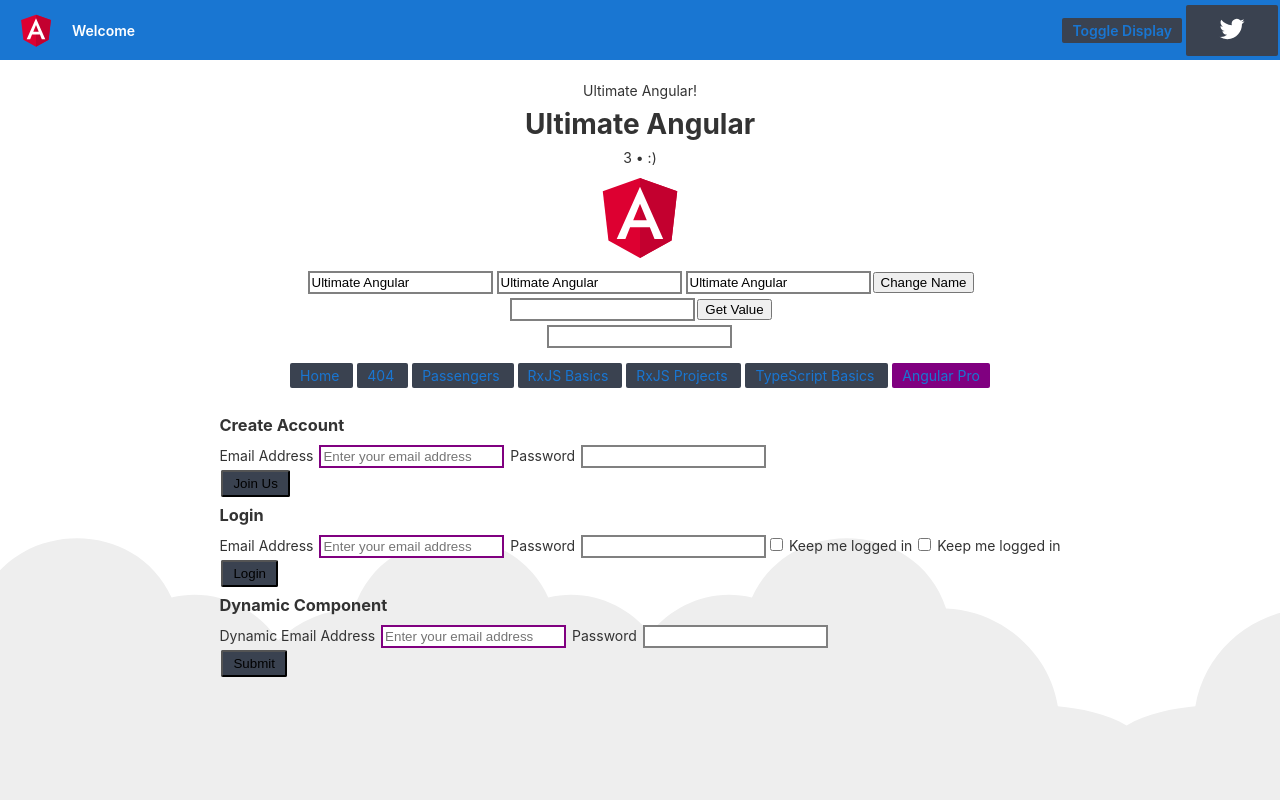
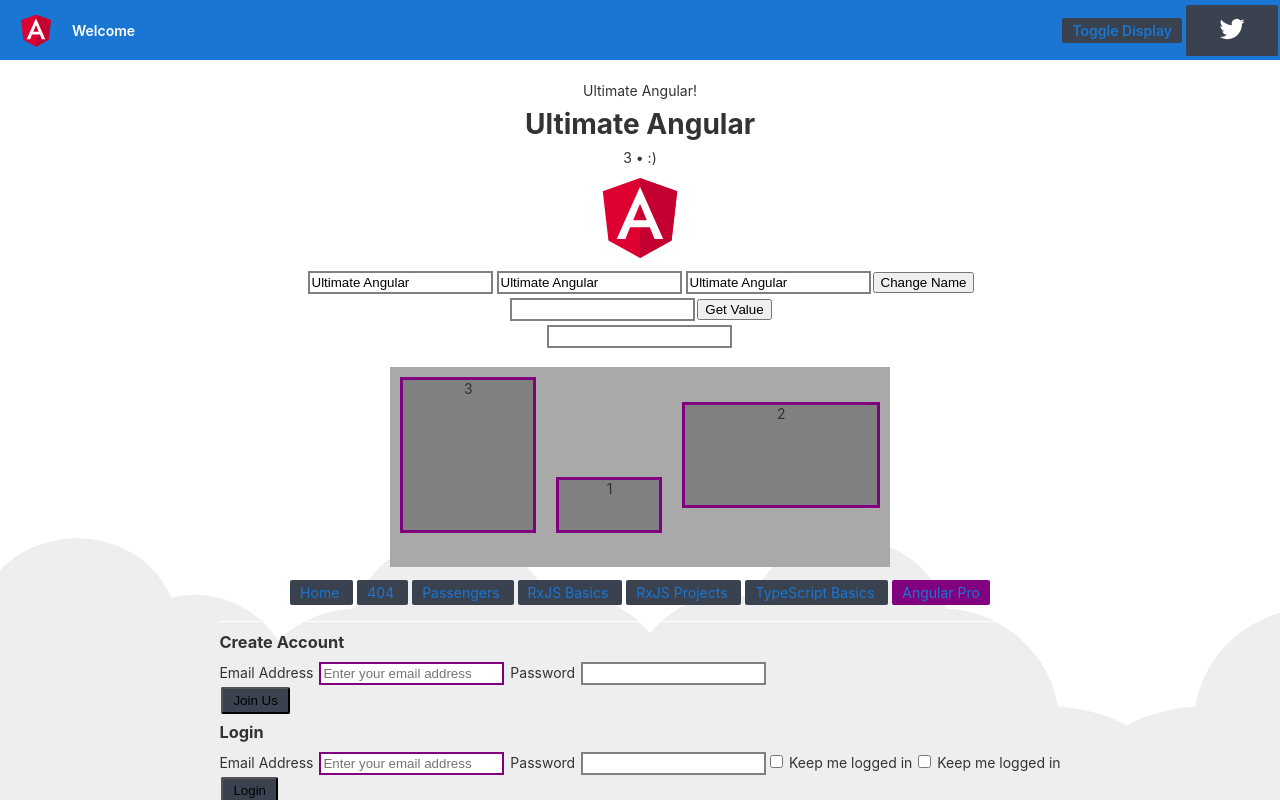
Before and after one commit to norandiaconu/angular-fundamentals, an Angular app: page /angular-pro in a window 1280 px wide. Both pictures are taken after a click on the link "Toggle Display". Shown: the top 800 px of the page. Built offline with nearby package versions, Linux system fonts and the light colour scheme.

Commit message:
Added FlexBox
Updated dynamic component rendering

```diff
--- a/src/app/angular-pro/angular-pro.component.html
+++ b/src/app/angular-pro/angular-pro.component.html
@@ -10,4 +10,11 @@
 </auth-form>
 <div #entry>
     <h3>Dynamic Component</h3>
+    <button (click)="destroyComponent()">Destroy</button>
+    <button (click)="moveComponent()">Move</button>
 </div>
+<ng-template #tmpl let-implicitVar let-angularVar="angularVar">
+    {{ implicitVar }} {{ angularVar }}
+</ng-template>
+<ng-container [ngTemplateOutlet]="tmpl2"></ng-container>
+<ng-template #tmpl2>Angular Template Outlet</ng-template>
--- a/src/app/angular-pro/angular-pro.component.ts
+++ b/src/app/angular-pro/angular-pro.component.ts
@@ -1,7 +1,7 @@
-import { Component, OnInit, ViewChild, ViewContainerRef, ComponentFactoryResolver,
-  AfterContentInit } from "@angular/core";
+import { Component, OnInit, ViewChild, ViewContainerRef, ComponentFactoryResolver, AfterContentInit, ComponentRef,
+  TemplateRef } from "@angular/core";
 import { AuthFormComponent } from "./auth-form/auth-form.component";
-import { Subject, Observable, Subscription } from "rxjs";
+import { Subject, Observable } from "rxjs";
 import { tap, takeUntil } from "rxjs/operators";
 
 interface User {
@@ -16,10 +16,12 @@
 })
 export class AngularProComponent implements OnInit, AfterContentInit {
   @ViewChild("entry", { read: ViewContainerRef }) entry: ViewContainerRef;
+  @ViewChild("tmpl") tmpl: TemplateRef<any>;
   rememberMe: boolean;
   subjectOne: Subject<number>;
   observableOne: Observable<number>;
   unsubscribe$: Subject<void>;
+  component: ComponentRef<AuthFormComponent>;
 
   constructor(
     private resolver: ComponentFactoryResolver
@@ -46,10 +48,16 @@
     setTimeout(() => {
       // dynamically create third component
       const authFormFactory = this.resolver.resolveComponentFactory(AuthFormComponent);
-      const component = this.entry.createComponent(authFormFactory);
-      component.instance.title = "Dynamic";
-      component.instance.showButton = true;
-      component.instance.submitted.subscribe(this.createUser);
+      this.component = this.entry.createComponent(authFormFactory);
+      this.component.instance.title = "Dynamic";
+      this.component.instance.showButton = true;
+      this.component.instance.submitted.subscribe(this.createUser);
+      this.entry.createComponent(authFormFactory, 0);
+
+      this.entry.createEmbeddedView(this.tmpl, {
+        $implicit: "Angular",
+        angularVar: "Template"
+      });
     });
   }
 
@@ -65,4 +73,12 @@
     console.log("Log in user", user, this.rememberMe);
   }
 
+  destroyComponent(): void {
+    this.component.destroy();
+  }
+
+  moveComponent(): void {
+    this.entry.move(this.component.hostView, 0);
+  }
+
 }
--- a/src/app/app.component.html
+++ b/src/app/app.component.html
@@ -74,6 +74,12 @@
         <a routerLink="passengers" routerLinkActive="active">Passengers</a>
       </nav>
     </div>
+    <br/><br/>
+    <div class="flexbox-container">
+        <div class="flexbox-item flexbox-item-1">1</div>
+        <div class="flexbox-item flexbox-item-2">2</div>
+        <div class="flexbox-item flexbox-item-3">3</div>
+    </div>
   </div>
   <br/>
   <!-- <passenger-dashboard>/passenger-dashboard> -->
--- a/src/app/app.component.scss
+++ b/src/app/app.component.scss
@@ -23,3 +23,38 @@
     width: 0%;
     background: purple;
 }
+.flexbox-container {
+    background-color: darkgrey;
+    height: 200px;
+    width: 500px;
+    margin-left: auto;
+    margin-right: auto;
+    display: flex;
+    flex-wrap: wrap;
+    justify-content: space-around;
+    align-items: center;
+    align-content: space-between;
+    flex-direction: row;
+}
+.flexbox-item {
+    width: 100px;
+    margin: 10px;
+    border: 3px solid purple;
+    background-color: gray;
+}
+.flexbox-item-1 {
+    min-height: 50px;
+    flex-shrink: 1;
+    align-self: flex-end;
+    order: 2;
+}
+.flexbox-item-2 {
+    min-height: 100px;
+    flex-grow: 3;
+    order: 3;
+}
+.flexbox-item-3 {
+    min-height: 150px;
+    flex-grow: 1;
+    order: 1;
+}
```
